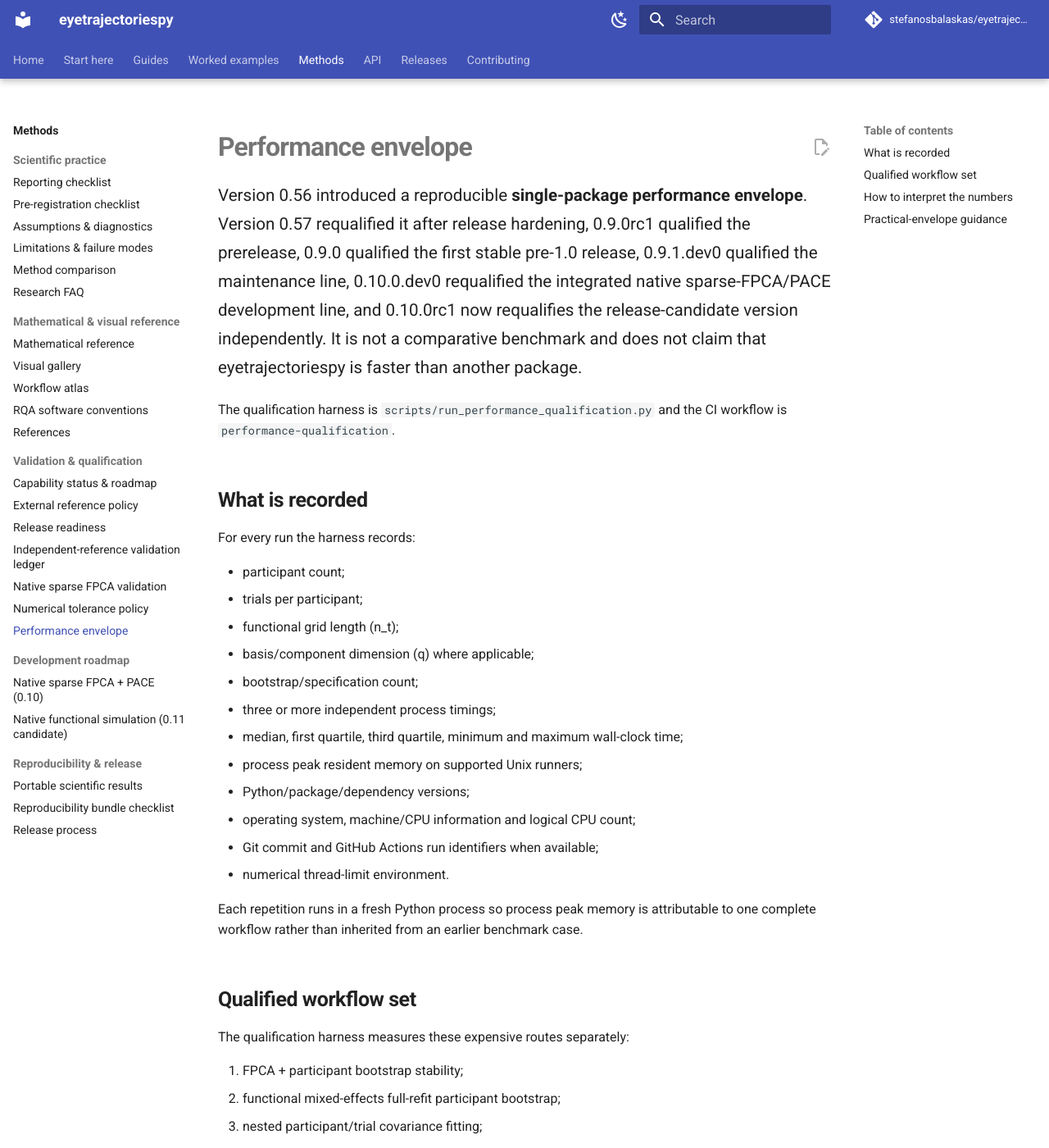
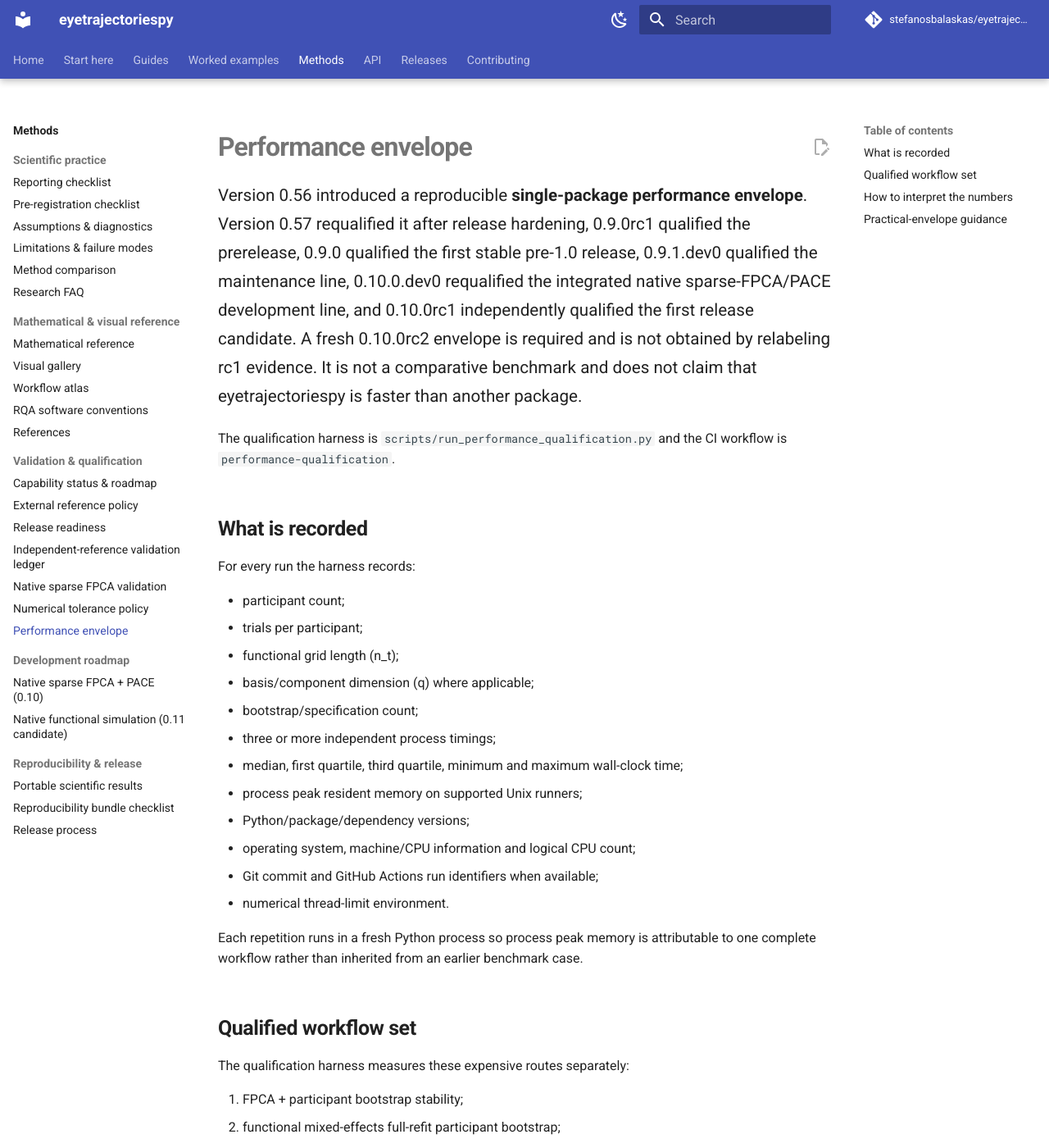
Before and after one commit to stefanosbalaskas/eyetrajectoriespy, an MkDocs documentation site: the page built from docs/validation/performance-envelope.md, in a window 1280 px wide and 1400 px high. Shown: the whole window at 82% size. Built offline with MkDocs 1.6.1 and Material for MkDocs 9.7.7, drawn with Linux system fonts in a browser that asks for light colours; comment, search, counter and statistics services are not loaded; some of the changed lines change nothing that is shown; some of the changed text lies outside the part shown.

Commit message:
Describe fresh performance requirement for rc2

```diff
--- a/docs/validation/performance-envelope.md
+++ b/docs/validation/performance-envelope.md
@@ -1,6 +1,6 @@
 # Performance envelope
 
-Version 0.56 introduced a reproducible **single-package performance envelope**. Version 0.57 requalified it after release hardening, 0.9.0rc1 qualified the prerelease, 0.9.0 qualified the first stable pre-1.0 release, 0.9.1.dev0 qualified the maintenance line, 0.10.0.dev0 requalified the integrated native sparse-FPCA/PACE development line, and 0.10.0rc1 now requalifies the release-candidate version independently. It is
+Version 0.56 introduced a reproducible **single-package performance envelope**. Version 0.57 requalified it after release hardening, 0.9.0rc1 qualified the prerelease, 0.9.0 qualified the first stable pre-1.0 release, 0.9.1.dev0 qualified the maintenance line, 0.10.0.dev0 requalified the integrated native sparse-FPCA/PACE development line, and 0.10.0rc1 independently qualified the first release candidate. A fresh 0.10.0rc2 envelope is required and is not obtained by relabeling rc1 evidence. It is
 not a comparative benchmark and does not claim that eyetrajectoriespy is faster
 than another package.
 
@@ -43,7 +43,7 @@
 The committed workload profile is intentionally CI-sized and is a **reference
 envelope**, not a universal workstation capacity claim.
 
-The current 0.10.0rc1 release-candidate reference snapshot was measured from
+The archived 0.10.0rc1 release-candidate reference snapshot was measured from
 source commit `a38326dcd961e49a88f8a64e1b97d735d55721f2` in GitHub Actions run
 `36411617058` on Linux/Python 3.12.14, an AMD EPYC 7763 runner with four
 logical CPUs visible to the job. NumPy/SciPy/statsmodels numerical thread
@@ -91,6 +91,6 @@
 supports that statement on a named reference environment. Optimizer-heavy and
 bootstrap-heavy operations should not be summarized from a single fastest run.
 
-No runtime threshold is used as a scientific pass/fail criterion in 0.10.0rc1.
+No runtime threshold is used as a scientific pass/fail criterion. The rc2 candidate must generate a fresh exact-version snapshot before qualification completes.
 Execution failure is a qualification failure; speed is an observed property to
 document, not a target to game.
```
